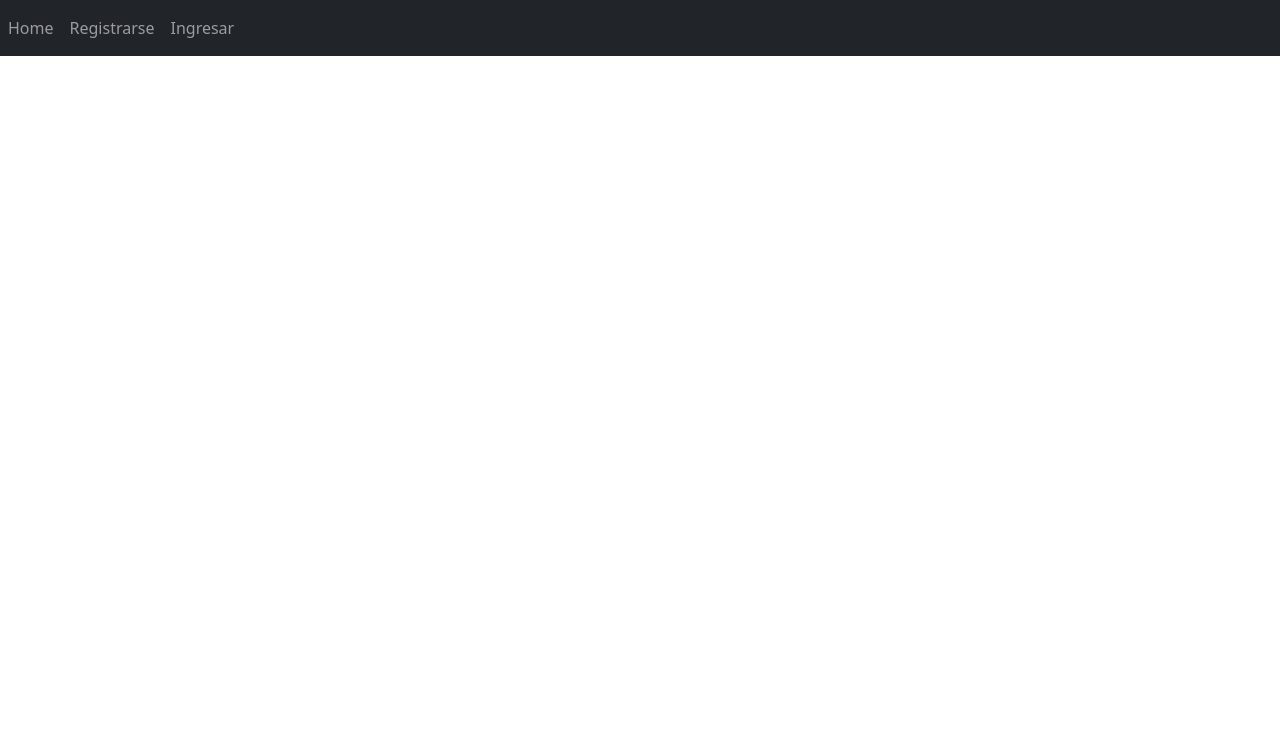
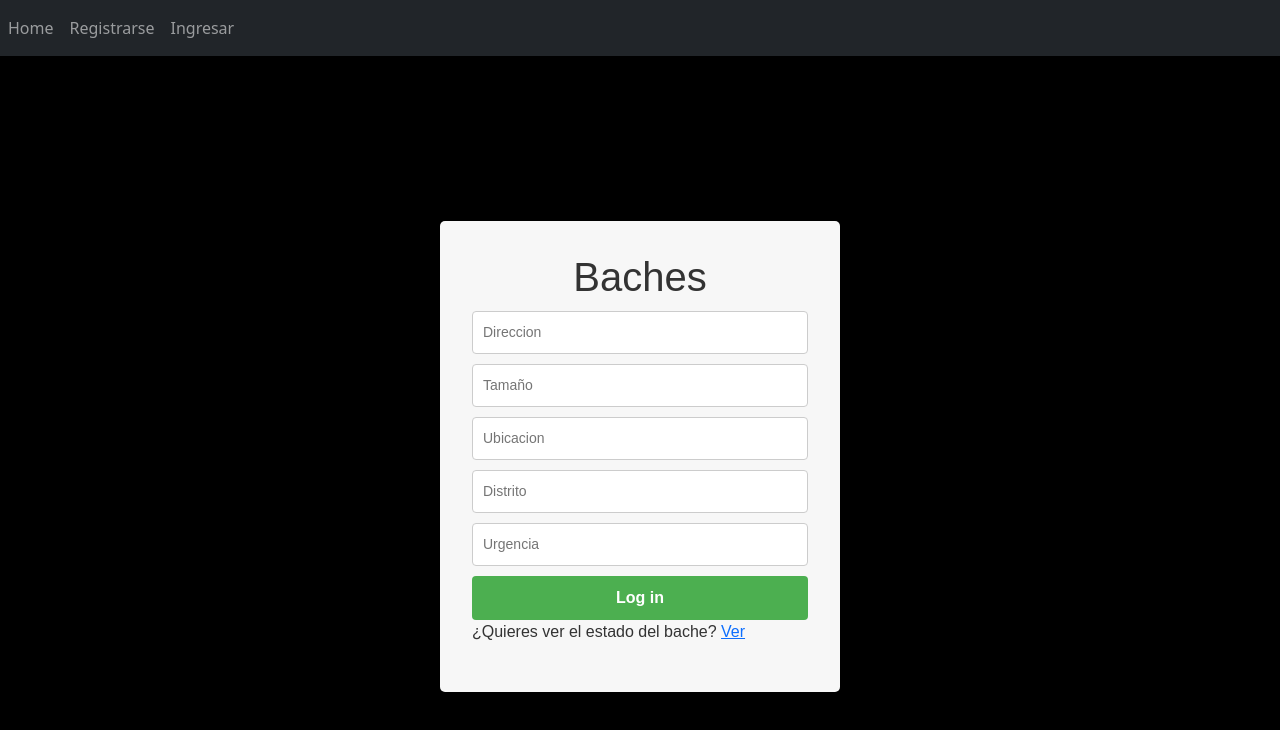
Before and after one commit to MartinCantillo/Rastreo-Baches-Frontend, an Angular app: page /Registrarb in a window 1280 px wide. Before the commit this address led to /. Shown: the top 730 px of the page. Built offline with nearby package versions, Linux system fonts and the light colour scheme.

Commit message:
Creatting Module and form of baches

```diff
--- /dev/null
+++ b/src/app/components/RegisterBaches/RegisterBaches.component.css
@@ -0,0 +1,71 @@
+.baches {
+    display: flex;
+    justify-content: center;
+    align-items: center;
+    height: 100vh;
+    background-color: #000000 !important;
+  }
+
+  .custom-form {
+    width: 400px;
+    padding: 2rem;
+    background-color: #f7f7f7 !important;
+    border-radius: 5px;
+    box-shadow: 0 2px 4px rgba(0, 0, 0, 0.1);
+    animation: slide-in 0.5s ease;
+    font-family: Arial, sans-serif !important;
+    color: #333 !important;
+  }
+
+  @keyframes slide-in {
+    from {
+      opacity: 0;
+      transform: translateY(-50px);
+    }
+    to {
+      opacity: 1;
+      transform: translateY(0);
+    }
+  }
+
+  h1 {
+    text-align: center;
+    margin-top: 0;
+    font-family: Arial, sans-serif !important;
+    color: #333 !important;
+  }
+
+  input {
+    display: block;
+    width: 100%;
+    margin: 10px 0;
+    padding: 10px;
+    border: 1px solid #ccc;
+    border-radius: 4px;
+    font-size: 14px;
+    font-family: Arial, sans-serif !important;
+    color: #333 !important;
+  }
+
+  .form-check {
+    margin-bottom: 10px;
+    font-family: Arial, sans-serif !important;
+    color: #333 !important;
+  }
+
+  button[type="submit"] {
+    display: block;
+    width: 100%;
+    padding: 10px;
+    background-color: #4caf50 !important;
+    color: #fff !important;
+    border: none;
+    border-radius: 4px;
+    cursor: pointer;
+    font-size: 16px;
+    font-weight: bold;
+  }
+
+  button[type="submit"]:hover {
+    background-color: #45a049 !important;
+  }
--- /dev/null
+++ b/src/app/components/RegisterBaches/RegisterBaches.component.html
@@ -0,0 +1,13 @@
+<div class="baches">
+  <form class="custom-form">
+    <h1>Baches</h1>
+    <input type="text" name="direccion" placeholder="Direccion" required />
+    <input type="text" name="tamaño" placeholder="Tamaño" required />
+    <input type="text" name="ubicacion" placeholder="Ubicacion" required />
+    <input type="text" name="distrito" placeholder="Distrito" required />
+    <input type="text" name="urgencia" placeholder="Urgencia" required />
+
+    <button type="submit">Log in</button>
+    <p>¿Quieres ver el estado del bache? <a href="/Registrarl">Ver</a></p>
+  </form>
+</div>
--- /dev/null
+++ b/src/app/components/RegisterBaches/RegisterBaches.component.ts
@@ -0,0 +1,15 @@
+import { Component, OnInit } from '@angular/core';
+
+@Component({
+  selector: 'app-RegisterBaches',
+  templateUrl: './RegisterBaches.component.html',
+  styleUrls: ['./RegisterBaches.component.css']
+})
+export class RegisterBachesComponent implements OnInit {
+
+  constructor() { }
+
+  ngOnInit() {
+  }
+
+}
```
Also changed, not shown: src/app/app.module.ts (+9 -3 lines), 1 other file (tests, documents, lock files or other folders).
